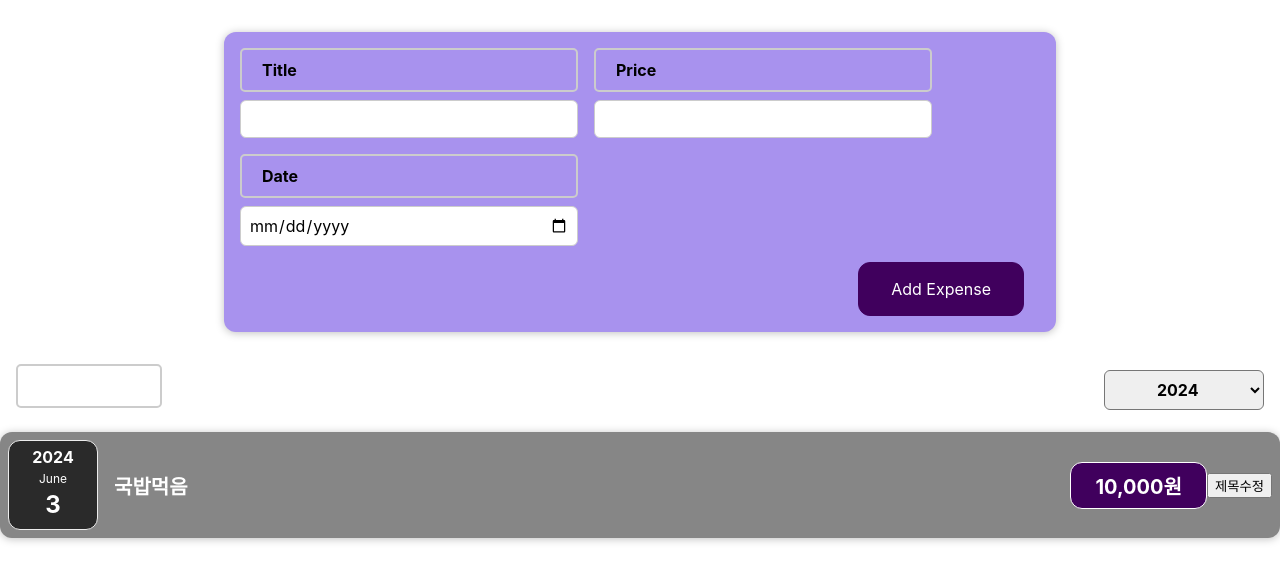
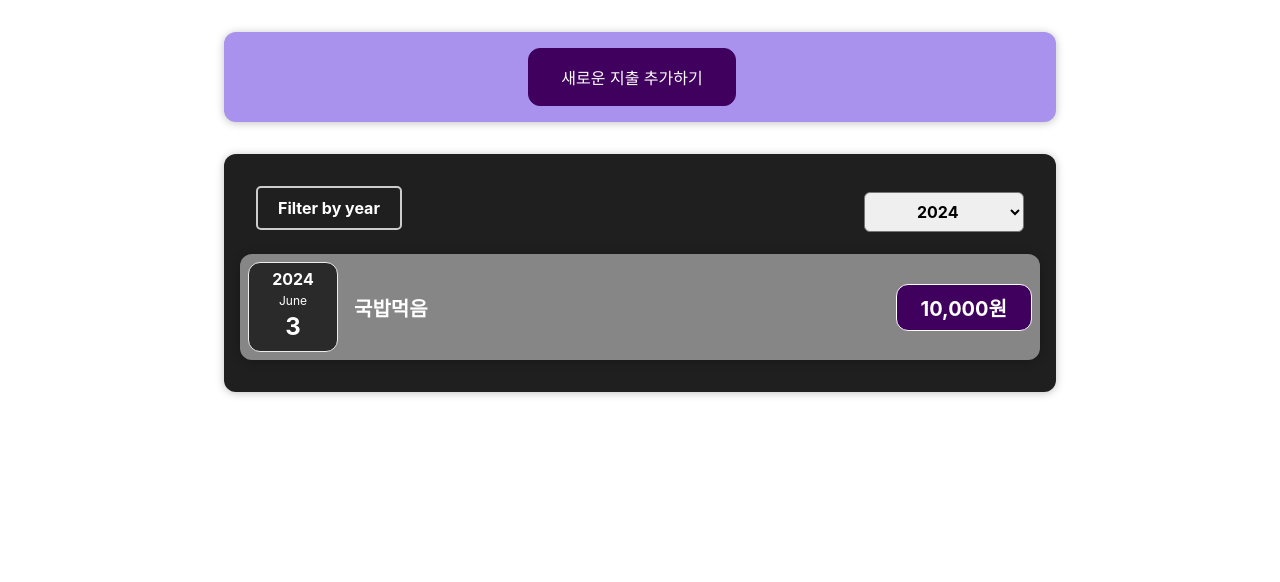
Before and after one commit to yunjeongg/REACT_STUDY20240612, a React (Create React App) app: page / in a window 1280 px wide. Shown: the top 582 px of the page. Built offline with nearby package versions, Linux system fonts and the light colour scheme.

Commit message:
# 15. 지출항목 배열 상태값으로 관리

```diff
--- a/src/App.js
+++ b/src/App.js
@@ -1,6 +1,6 @@
 import logo from "./logo.svg";
 import "./App.css";
-import React from "react";
+import React, { useState } from "react";
 import ExpenseList from "./components/expenses/ExpenseList";
 import Greet from "./components/Greet";
 import Counter from "./components/practice/Counter";
@@ -44,22 +44,16 @@ const App = () => {
     }
   ];
 
-  // ExpenseForm 에게 내려보낼 함수
-  // onAddExpense - onSave - onAdd 로 ExpenseForm.js 에 전달
-  const onAddExpense = (userInput) => {
-    // ExpenseForm - NewExpense - App 로 내려보냈던 함수 다시 받음
-    // 함수 매개변수 자리에 받은 매개변수 입력
-    console.log('App.js 가 내려보낸 함수 호출!');
-    console.log(userInput);
+  // 배열을 상태변수로 관리
+  const [expenseList, setExpenseList] = useState(expenses);
 
-    expenses.push(userInput);
-    console.log(expenses);
-  };
+  // ExpenseForm에게 내려보낼 함수
+  const onAddExpense = (userInput) => setExpenseList([...expenseList, userInput]);
 
   return (
     <>
       <NewExpense onSave={onAddExpense} />
-      <ExpenseList expenses={expenses} />
+      <ExpenseList expenses={expenseList} />
     </>
   );
 };
--- a/src/components/expenses/ExpenseItem.js
+++ b/src/components/expenses/ExpenseItem.js
@@ -51,7 +51,6 @@ const ExpenseItem = ({ date, title, price: exPrice }) => {
         <h2>{itemTitle}</h2>
         <div className='expense-item__price'>{formattedPrice}원</div>
       </div>
-      <button id='btn' onClick={clickHandler}>제목수정</button>
     </Card>
   )
 }
--- a/src/components/expenses/ExpenseList.css
+++ b/src/components/expenses/ExpenseList.css
@@ -7,3 +7,10 @@
   border-radius: 12px;
   box-shadow: 0 1px 8px rgba(0, 0, 0, 0.25);
 }
+
+.expenses p {
+  color: #fff;
+  font-size: 1.5em;
+  font-weight: 700;
+  text-align: center;
+}
--- a/src/components/expenses/ExpenseList.js
+++ b/src/components/expenses/ExpenseList.js
@@ -1,50 +1,42 @@
 import React, { useState } from 'react';
 import ExpenseItem from './ExpenseItem';
 import ExpenseFilter from './ExpenseFilter';
+import './ExpenseList.css';
 
 const ExpenseList = ({ expenses }) => {
-
-  // 연도가 다른 데이터에 영향을 미치려면 useState를 사용해야 한다.
-  const [filteredYear, setFilteredYear]
-          = useState(new Date().getFullYear().toString());
+  // 선택된 연도로 재 렌더링하기 위해 연도를 상태값으로 관리
+  const [filteredYear, setFilteredYear] = useState(
+    new Date().getFullYear().toString()
+  );
 
   const onFilterChange = (filteredYear) => {
-    // ExpenseFilter 에 있는 선택된 연도값을 여기서 출력하기
-    console.log('ExpenseList:', filteredYear);
+    setFilteredYear(filteredYear);
+  };
 
-    // setter
-    setFilteredYear(filteredYear);
+  // 연도로 필터링한 배열
+  const filteredExpenses = expenses.filter(
+    (ex) => ex.date.getFullYear().toString() === filteredYear
+  );
 
+  // 지출데이터가 없을 때 보여줄 태그
+  let content = <p>지출 항목이 없습니다.</p>;
+
+  // 지출데이터가 있을 때 보여줄 태그
+  if (filteredExpenses.length > 0) {
+    content = filteredExpenses.map(({ title, price, date }) => (
+      <ExpenseItem
+        key={Math.random().toString()}
+        title={title}
+        price={price}
+        date={date}
+      />
+    ));
   }
-
-  // 태그 속성이 on~ 인 경우 함수를 내려보낸다고 이해하면 된다.
-
-  // 배열에 태그를 넣으면 렌더링된다.
-  // {[ <h1>하하호호</h1>, <h2>룰루라라</h2> ]}
-  // App.js에서 받은 expenses 배열을 <ExpenseItem> 배열로 변환하는 함수
-  // const convertToComponentArray = () => {
-  //   return expenses
-  //         .map(ex => <ExpenseItem title={ex.title} price={ex.price} date={ex.date} />);
-  // };
-
-  // map을 사용해 동적렌더링하는 경우 React 는 각 항목을 구별하지 않기 때문에
-  // 구별할 수 있도록 key 값을 넣어줘야 한다. 보통은 각 테이블의 pk를 key값으로 넣어준다.
-  // key={Math.random().toString()} 지금은 없으니 다른방법으로 구현
 
   return (
     <div className="expenses">
       <ExpenseFilter onChangeFilter={onFilterChange} />
-
-      {expenses
-        .filter(ex => ex.date.getFullYear().toString() === filteredYear)
-        .map(({ title, price, date }) => (
-        <ExpenseItem
-          key={Math.random().toString()}
-          title={title}
-          price={price}
-          date={date}
-        />
-      ))}
+      {content}
     </div>
   );
 };
--- a/src/components/new-expenses/ExpenseForm.js
+++ b/src/components/new-expenses/ExpenseForm.js
@@ -1,7 +1,20 @@
 import React, { useState } from 'react';
 import './ExpenseForm.css';
 
-const ExpenseForm = ({ onAdd }) => {
+const ExpenseForm = ({ onAdd, onCancel }) => {
+
+  // 입력칸에 있는 3개의 값을 각각의 상태값으로 관리
+  // const [title, setTitle] = useState('');
+  // const [price, setPrice] = useState(0);
+  // const [date, setDate] = useState(null);
+
+  // 입력칸에 있는 3개의 값을 하나의 상태값으로 관리
+  const [userInput, setUserInput] = useState({
+    title: '',
+    price: '',
+    date: ''
+  });
+
 
   // 오늘 날짜를 YYYY-MM-DD 형식으로 가져오는 함수
   const getTodayDate = () => {
@@ -12,61 +25,32 @@ const ExpenseForm = ({ onAdd }) => {
     return `${year}-${month}-${day}`;
   }
 
-    // 지출 내역 객체를 생성
-    // 값이 들어있는 input 값을 변수로 잡고 그 값을 넣어 줄 수 있지만 바닐라자바스크립트의 방식이기에
-    // 리액트의 방식인 입력칸에 있는 3개의 값을 각각의 상태값으로 관리
-    // const [title, setTitle] = useState('');
-    // const [price, setPrice] = useState(0);
-    // const [date, setDate] = useState(null);
+  // 제목이 입력되었을 때 발생하는 이벤트 핸들러
+  const titleChangeHandler = e => {
 
-    // 입력칸에 있는 3개의 값을 하나의 상태값으로 관리
-    const [userInput, setUserInput] = useState({
-      title: '',
-      price: '',
-      date: ''
-    });
-
-    // 제목이 입력되었을 때 발생하는 이벤트 핸들러
-  const titleChangeHandler = e => {
-    // console.log(e.target.value);
-
-    // setUserInput(e.target.value);
-    // useState의 setter 은 상태변경까지 감지하는 로직이 있기에 위 코드를 아래처럼 사용하는 것은 안된다.
-    // userInput.title = e.target.value; // (x)
+    // userInput.title = e.target.value; (X)
 
     // 객체나 배열상태로 관리되는 상태값은
     // 상태변경시 새로운 객체나 배열을 setter에 전달해야 함
-
-    // setUserInput({
-    //   ... userInput, // 기존 객체 복사하고
-    //   title: e.target.value // 변경만 덮어씌우기
-    // });
-
-    // 만약 여러개의 setUserInput 을 걸 경우 비동기라서 적용순서를 장담할 수 없기 때문에
-    // ex) 제목바꾸는 도중 가격이 바꿔버리는 등등
-
-    // 해결방법 setUserInput 안에 함수를 한번 더 걸어 이전상태를 인자로 받는 함수를 전달받기
-    // 이렇게 하면 업데이트끼리 서로 간섭하는 것을 방지할 수 있다.
     setUserInput(prevUserInput => ({
       ...prevUserInput,
       title: e.target.value
     }));
   };
 
+  // 가격이 입력되었을 때 발생하는 이벤트 핸들러
+  const priceChangeHandler = e => {
 
-  // 가격이 입력되었을 때 발생하는 이벤트 핸들러
-  const priceChangeHandler = e => { // 사용법 2
     setUserInput({
-      ... userInput,
-      price: e.target.value,
+      ...userInput,
+      price: +e.target.value
     });
-  }
+  };
 
-  // 날짜이 입력되었을 때 발생하는 이벤트 핸들러
-  const dateChangeHandler = e => { // 사용법 1
+  // 날짜가 입력되었을 때 발생하는 이벤트 핸들러
+  const dateChangeHandler = e => {
     setUserInput({
-      title: userInput.title,
-      price: userInput.price,
+      ...userInput,
       date: e.target.value
     });
   };
@@ -74,10 +58,10 @@ const ExpenseForm = ({ onAdd }) => {
   // 폼 전송 이벤트 핸들러
   const submitHandler = e => {
     e.preventDefault(); // 폼 전송 방지
-    console.log('폼이 전송됨');
+    // console.log('폼이 전송됨!');
 
-    // const NewExpense =
-    // {
+    // 지출 내역 객체를 생성
+    // const newExpense = {
     //   title,
     //   price,
     //   date
@@ -86,26 +70,30 @@ const ExpenseForm = ({ onAdd }) => {
     console.log(userInput);
 
     // App.js에게 받은 함수를 호출
-    // 매개변수자리에 userInput 를 넣어 App.js에 다시 보내기
-    onAdd(userInput);
+    onAdd({
+      ...userInput,
+      date: new Date(userInput.date)
+    });
 
     // form input 비우기
-    setUserInput ({
+    setUserInput({
       title: '',
       price: '',
       date: ''
     });
-  }
 
-  // <button type="submit"> 타입이 submit 인 경우
-  // form 에 이벤트를 걸 수 있다. (onSubmit, onclick 등)
+  };
 
   return (
     <form onSubmit={submitHandler}>
       <div className="new-expense__controls">
         <div className="new-expense__control">
           <label>Title</label>
-          <input type="text" onChange={titleChangeHandler} value={userInput.title} />
+          <input
+            type="text"
+            onChange={titleChangeHandler}
+            value={userInput.title}
+          />
         </div>
         <div className="new-expense__control">
           <label>Price</label>
@@ -129,6 +117,7 @@ const ExpenseForm = ({ onAdd }) => {
         </div>
       </div>
       <div className="new-expense__actions">
+        <button type="button" onClick={onCancel}>Cancel</button>
         <button type="submit">Add Expense</button>
       </div>
     </form>
--- a/src/components/new-expenses/NewExpense.js
+++ b/src/components/new-expenses/NewExpense.js
@@ -1,11 +1,25 @@
-import React from 'react';
+import React, { useState } from 'react';
 import './NewExpense.css';
 import ExpenseForm from './ExpenseForm';
 
 const NewExpense = ({ onSave }) => {
+
+  // 1. toggle 값 원래는 false
+  const [toggle, setToggle] = useState(false);
+
+  // 2. 버튼클릭이벤트시 true
+  const startInsertModeHandler = () => setToggle(true);
+
+  // 3. cancel 버튼 눌렀을 때 다시 false 로 돌아가는 함수
+  const stopInsertModeHandler = () => setToggle(false);
+
+  let newExpenseContent = <button onClick={startInsertModeHandler}>새로운 지출 추가하기</button>;
+
+  if (toggle) newExpenseContent = <ExpenseForm onAdd={onSave} onCancel={stopInsertModeHandler} />;
+
   return (
     <div className="new-expense">
-      <ExpenseForm onAdd={onSave} />
+        {newExpenseContent}
     </div>
   );
 };
```
